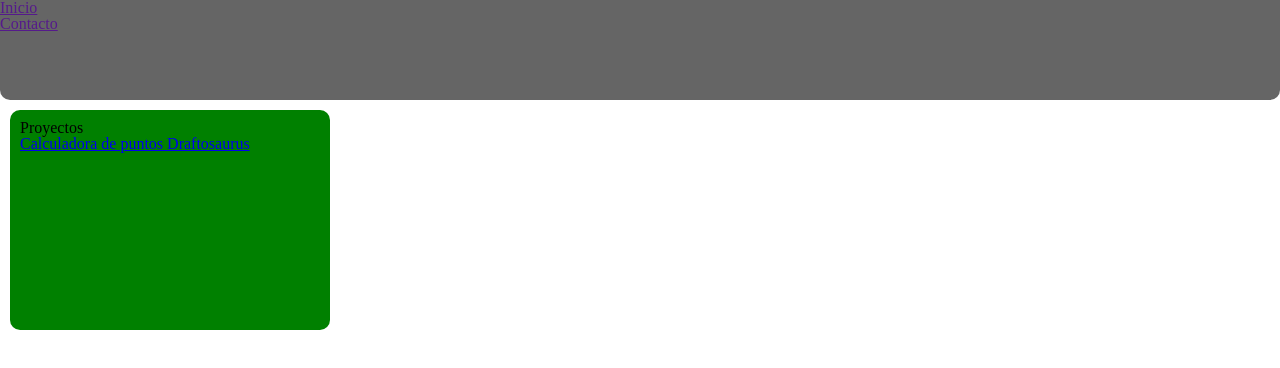
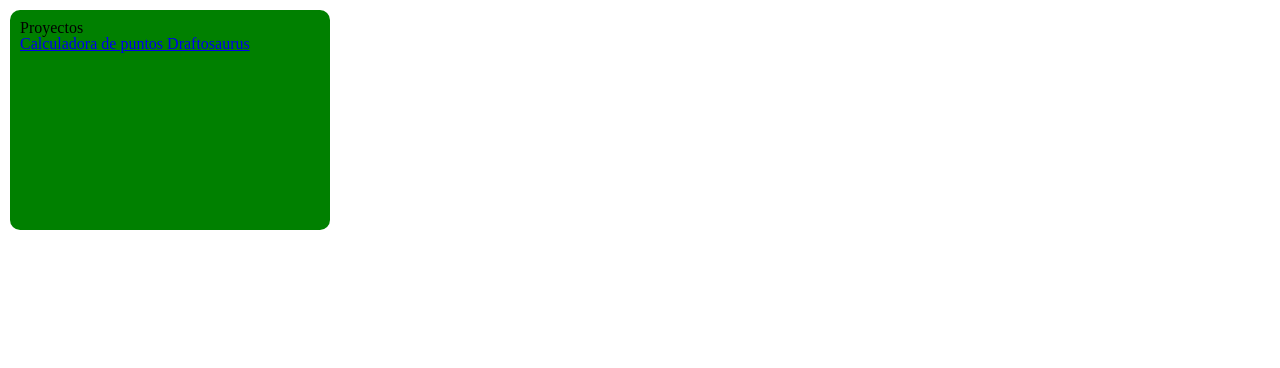
Before and after one commit to InvisibleDuckC/InvisibleDuckC.github.io, a plain HTML site: page index.html in a window 1280 px wide. Drawn offline with Linux system fonts and the light colour scheme.

Commit message:
correccion

```diff
--- a/index.html
+++ b/index.html
@@ -9,12 +9,6 @@
     <link rel="stylesheet" href="./reset.css">
 </head>
 <body>
-    <header>
-        <ul>
-            <li><a href="">Inicio</a></li>
-            <li><a href="">Contacto</a></li>
-        </ul>
-    </header>
 
     <main>
         <section class="proyectos">
```
